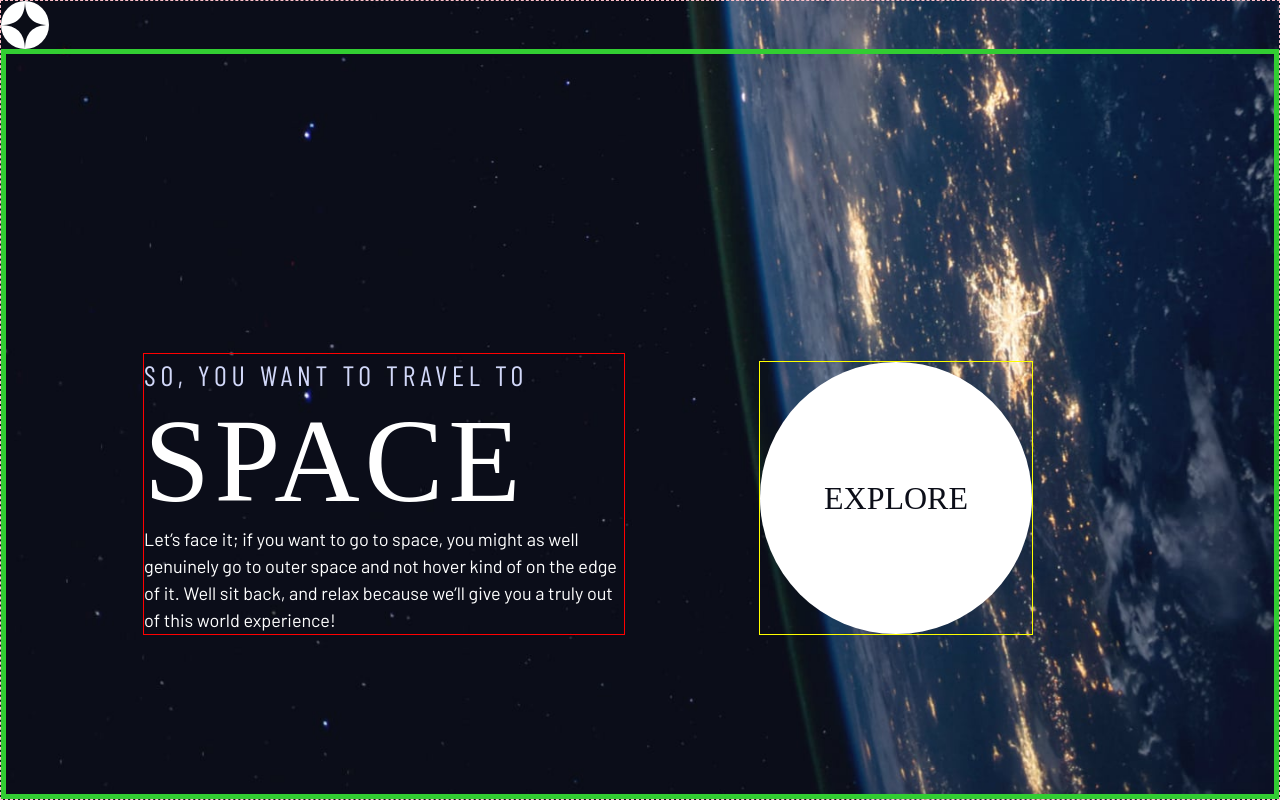
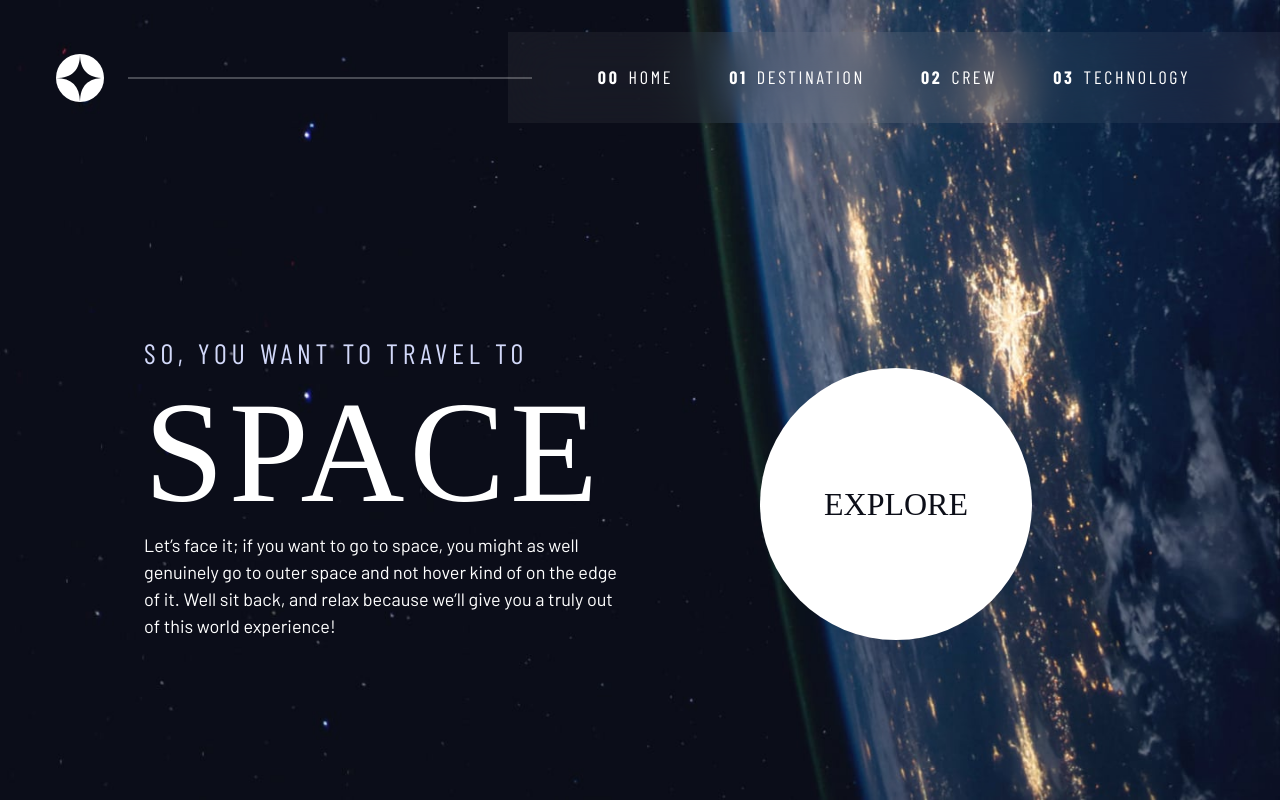
Before and after one commit to KramYengir/FM-space-tourism, a React (Vite) app: page / in a window 1280 px wide. Built offline with nearby package versions, Linux system fonts and the light colour scheme; a web font is replaced by a local one.

Commit message:
complete responsive header & hamburger menu

```diff
--- a/src/components/Header/Header.jsx
+++ b/src/components/Header/Header.jsx
@@ -1,49 +1,103 @@
+import React, { useState } from "react";
 import { Link } from "react-router-dom";
 import logoIMG from "../../assets/shared/logo.svg";
+import hamburgerIMG from "../../assets/shared/icon-hamburger.svg";
+import hamburgerCloseIMG from "../../assets/shared/icon-close.svg";
 import "./Header.css";
 
 const Header = () => {
+  const [isExpanded, setIsExpanded] = useState(false);
+
+  const handleClick = () => {
+    setIsExpanded(false);
+  };
+
+  const toggleAriaSelected = (event) => {
+    const links = document.querySelectorAll(".primary-navigation a");
+    links.forEach((link) => {
+      link.setAttribute("aria-selected", "false");
+    });
+    event.currentTarget.setAttribute("aria-selected", "true");
+  };
+
   return (
     <header className="primary-header flex">
       <div>
-        <img src={logoIMG} alt="Website logo" />
+        <img src={logoIMG} alt="Website logo" className="logo" />
       </div>
-      {/* <nav>
-        <ul className="primary-navigation underline-indicators flex">
+      <button
+        className="mobile-nav-toggle"
+        aria-controls="primary-navigation"
+        aria-expanded={isExpanded}
+        onClick={() => setIsExpanded(!isExpanded)}
+      >
+        <span className="sr-only">Menu</span>
+        <img
+          src={isExpanded ? hamburgerCloseIMG : hamburgerIMG}
+          alt={isExpanded ? "Hamburger Menu Button" : "Close Menu Button"}
+        />
+      </button>
+      <nav>
+        <ul
+          id="primary-navigation"
+          className={`primary-navigation underline-indicators flex ${
+            isExpanded ? "expanded" : ""
+          }`}
+        >
           <li>
             <Link
+              aria-selected={false}
               to="/"
               className="ff-sans-cond text-white uppercase letter-spacing-2"
+              onClick={(event) => {
+                handleClick();
+                toggleAriaSelected(event);
+              }}
             >
               <span>00</span> Home
             </Link>
           </li>
           <li>
             <Link
+              aria-selected={false}
               to="/destination"
               className="ff-sans-cond text-white uppercase letter-spacing-2"
+              onClick={(event) => {
+                handleClick();
+                toggleAriaSelected(event);
+              }}
             >
               <span>01</span> Destination
             </Link>
           </li>
           <li>
             <Link
+              aria-selected={false}
               to="/crew"
               className="ff-sans-cond text-white uppercase letter-spacing-2"
+              onClick={(event) => {
+                handleClick();
+                toggleAriaSelected(event);
+              }}
             >
               <span>02</span> Crew
             </Link>
           </li>
           <li>
             <Link
+              aria-selected={false}
               to="/technology"
               className="ff-sans-cond text-white uppercase letter-spacing-2"
+              onClick={(event) => {
+                handleClick();
+                toggleAriaSelected(event);
+              }}
             >
               <span>03</span> Technology
             </Link>
           </li>
         </ul>
-      </nav> */}
+      </nav>
     </header>
   );
 };
--- a/src/index.css
+++ b/src/index.css
@@ -10,7 +10,7 @@
   --clr-white: 0 0% 100%;
 
   /* font-sizes */
-  --fs-900: clamp(5rem, 8vw + 1rem, 9.375rem);
+  --fs-900: clamp(5rem, 10vw + 1rem, 9.375rem);
   --fs-800: 3.5rem;
   --fs-700: 1.5rem;
   --fs-600: 1rem;
@@ -85,6 +85,11 @@
   font-weight: 400;
 }
 
+button,
+a {
+  cursor: pointer;
+}
+
 /* set up the body */
 body {
   font-family: var(--ff-sans-normal);
@@ -99,6 +104,8 @@
 
   background-size: cover;
   background-position: bottom center;
+
+  overflow-x: hidden;
 }
 
 /** change the background depending on which page we're on **/
@@ -147,7 +154,6 @@
   flex: 1;
   display: grid;
   grid-template-rows: min-content 1fr;
-  border: 1px dashed pink;
 }
 
 /* make images easier to work with */
@@ -210,8 +216,6 @@
   place-items: center;
   padding-inline: 1em;
 
-  border: 5px solid limegreen;
-
   text-align: center;
 }
 
@@ -238,12 +242,10 @@
 
   .grid-container > *:first-child {
     grid-column: 2;
-    outline: 1px solid red;
   }
 
   .grid-container > *:last-child {
     grid-column: 3;
-    outline: 1px solid yellow;
   }
 }
 
@@ -373,7 +375,7 @@
   position: absolute;
   z-index: -1;
   inset: 0;
-  background-color: hsl(var(--clr-white), 0.15);
+  background-color: hsl(var(--clr-white) / 0.15);
   border-radius: 50%;
   opacity: 0;
   transition: opacity 0.5s ease-in-out, transform 0.3s ease-in-out;
@@ -385,18 +387,127 @@
   transform: scale(1.5);
 }
 
+/**  PRIMARY HEADER **/
+
+.logo {
+  margin: 2rem clamp(1.5rem, 5vw, 3.5rem);
+}
+
+.primary-header {
+  justify-content: space-between;
+  align-items: center;
+}
+
 .primary-navigation {
+  --gap: clamp(1rem, 5vw, 3.5rem);
   --underline-gap: 2rem;
-  --gap: 8rem;
   list-style: none;
+  padding: 0;
+  margin: 0;
+  background: hsl(var(--clr-dark) / 0.95);
+  /* backdrop-filter: blur(1.5rem); */
+}
 
-  & a {
-    text-decoration: none;
+@supports (backdrop-filter: blur(1.5rem)) {
+  .primary-navigation {
+    background: hsl(var(--clr-white) / 0.05);
+    backdrop-filter: blur(1.5rem);
+  }
+}
+
+.primary-navigation a {
+  text-decoration: none;
+}
+
+.primary-navigation a > span {
+  font-weight: 700;
+  margin-right: 0.5em;
+}
+
+.mobile-nav-toggle {
+  display: none;
+}
+
+@media (max-width: 35rem) {
+  .primary-navigation {
+    --underline-gap: 0.5rem;
+    position: fixed;
+    z-index: 1000;
+    inset: 0 0 0 30%;
+    list-style: none;
+    padding: min(20rem, 15vh) 2rem;
+    margin: 0;
+    flex-direction: column;
+
+    transform: translateX(100%);
+    transition: transform 0.2s ease-in;
   }
 
-  & a span {
-    font-weight: 700;
-    margin-right: 0.5em;
+  .primary-navigation.expanded {
+    transform: translateX(0%);
+  }
+
+  .primary-navigation.underline-indicators > .active {
+    border: 0;
+  }
+
+  .mobile-nav-toggle {
+    display: block;
+    position: absolute;
+    z-index: 2000;
+    right: 1rem;
+    top: 2rem;
+    background: transparent;
+    border: 0;
+  }
+  .mobile-nav-toggle:focus-visible {
+    outline: 5px solid red;
+    outline-offset: 5px;
+  }
+
+  .mobile-nav-toggle img {
+    width: 1.5rem;
+    aspect-ratio: 1;
+  }
+}
+
+@media (min-width: 35em) {
+  .primary-navigation {
+    padding-inline: clamp(2.5rem, 7vw, 7rem);
+  }
+}
+
+@media (min-width: 35em) and (max-width: 44.999em) {
+  .primary-navigation a > span {
+    display: none;
+  }
+}
+
+@media (min-width: 45em) {
+  .primary-header::after {
+    content: "";
+    display: block;
+    position: relative;
+    z-index: 5;
+    background-color: hsl(var(--clr-white) / 0.25);
+    width: 100%;
+    height: 2px;
+    margin-right: -2.5rem;
+
+    order: 1;
+  }
+
+  nav {
+    order: 2;
+  }
+
+  .primary-navigation {
+    margin-block: 2rem;
+  }
+
+  .primary-navigation li a {
+    display: flex;
+    flex-wrap: nowrap;
   }
 }
 
@@ -409,11 +520,11 @@
 
   & > *:hover,
   & > *:focus {
-    border-bottom: 0.2rem solid hsl(var(--clr-white), 0.5);
+    border-bottom: 0.2rem solid hsl(var(--clr-white) / 0.5);
   }
 
   & > *.active,
-  & > [aria-selected="true"] {
+  & li:has([aria-selected="true"]) {
     color: hsl(var(--clr-white));
     border-bottom: 0.2rem solid white;
   }
```
Also changed, not shown: src/components/Header/Header.css (+36 -0 lines).
